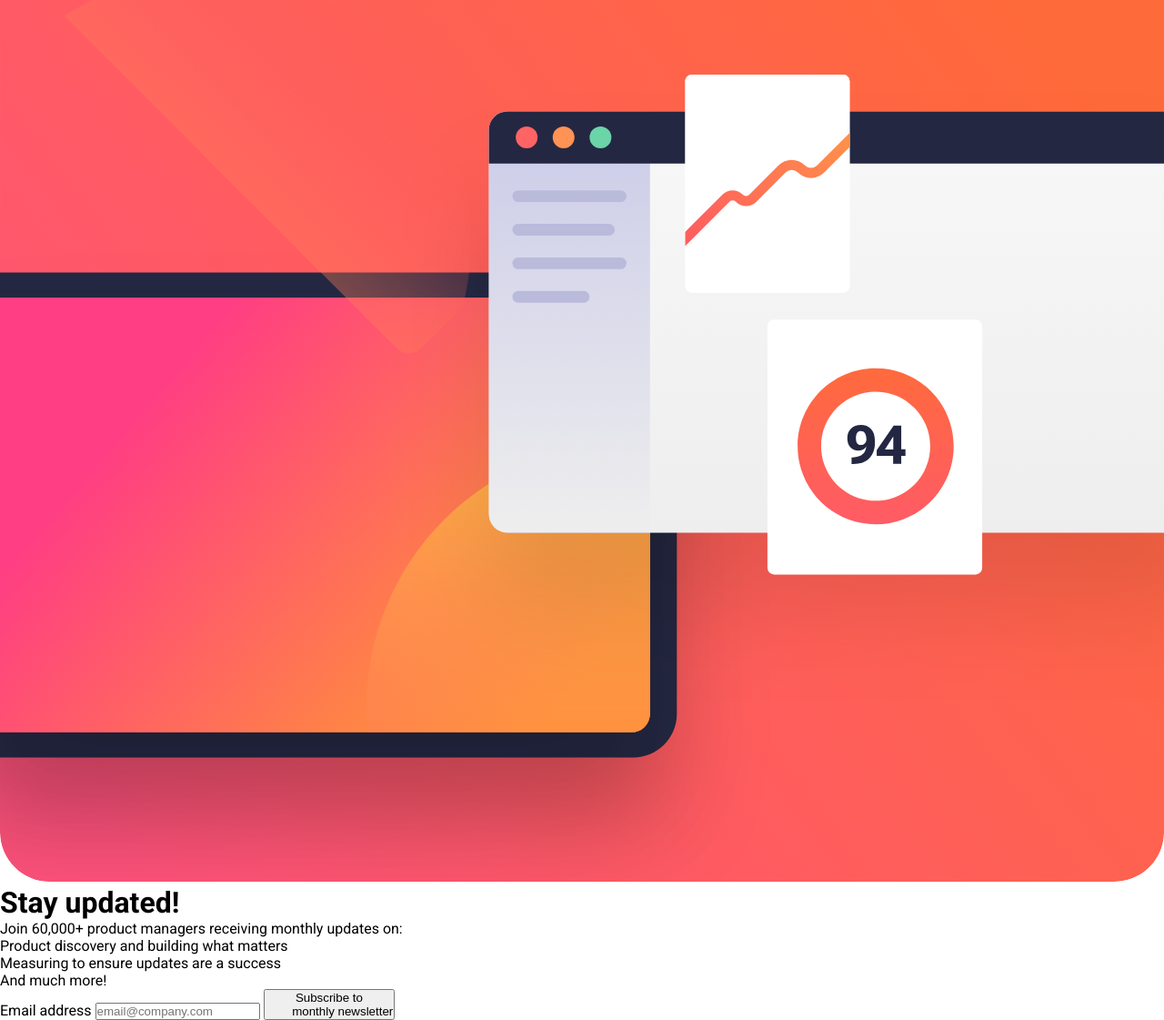
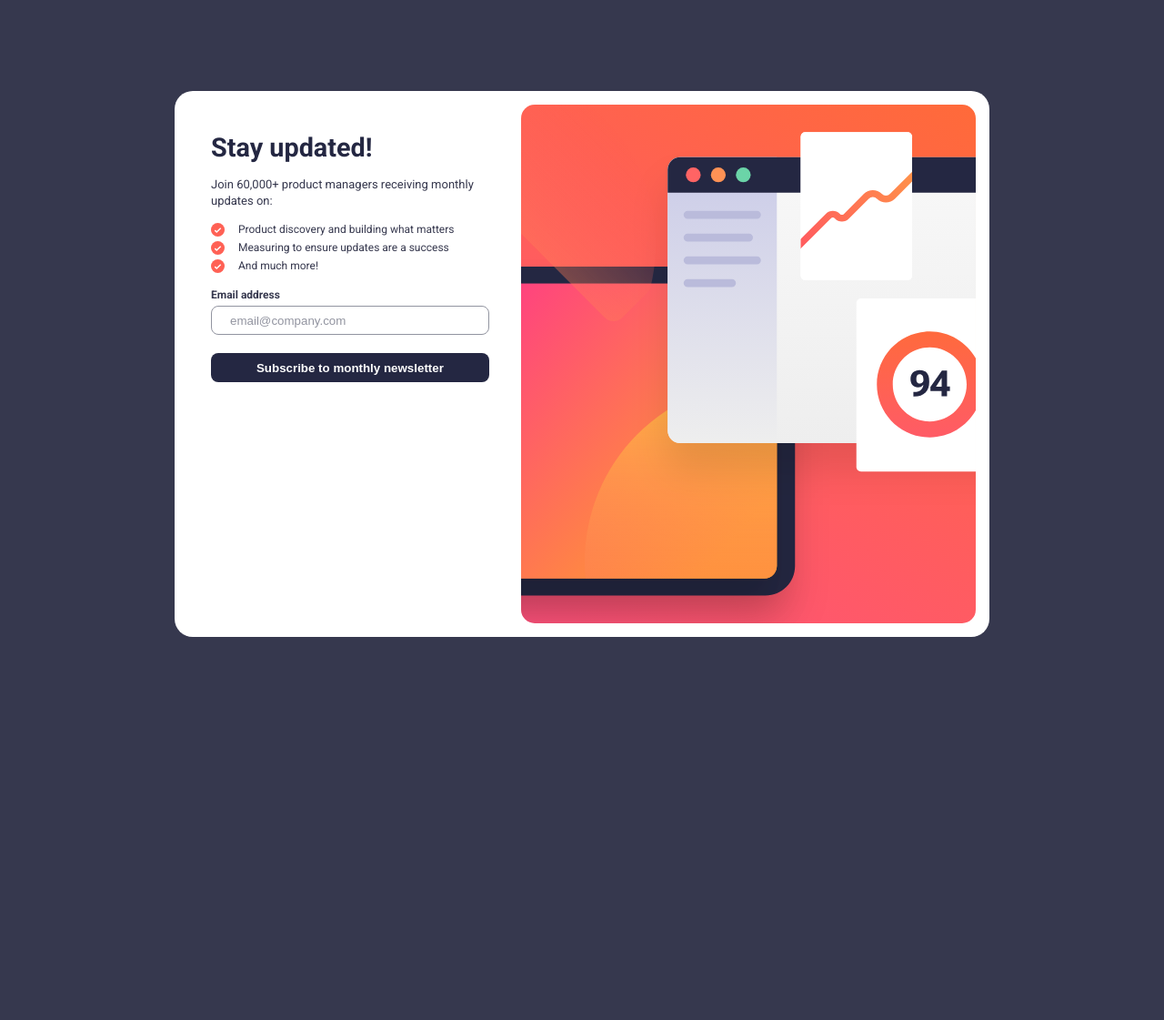
Before and after one commit to mandresblac/proyectosFrontEndMentor, a plain HTML site: page formularioDeSuscripcionBoletin/index.html in a window 1280 px wide. Shown: the whole page at 91% size. After the commit the page ends 800 px from the top, so only its background shows below. Drawn offline with Linux system fonts and the light colour scheme.

Commit message:
commit 4

```diff
--- a/formularioDeSuscripcionBoletin/css/style.css
+++ b/formularioDeSuscripcionBoletin/css/style.css
@@ -1,4 +1,4 @@
-/* ------------ Google Fonts ------------ */
+/* ------------ GOOGLE FONTS ------------ */
 @import url("https://fonts.googleapis.com/css2?family=Roboto:wght@400;700&display=swap");
 
 * {
@@ -17,10 +17,273 @@
   --white: hsl(0, 0%, 100%);
 }
 
+/* -------------- ESTILOS GENERALES -------------- */
+
 body {
   font-family: "Roboto", sans-serif;
 }
 
+/* img {
+  display: block;
+  width: 100%;
+} */
+
+.newsletter {
+  position: relative;
+}
+
+/* -------------- ESTILOS DEL HEADER -------------- */
+
 .hero__image {
+  display: block;
   width: 100%;
+  height: auto;
 }
+
+/* -------------- ESTILOS PARA MAIN -------------- */
+
+.main {
+  padding: 30px 20px 40px;
+}
+
+.main__title {
+  font-weight: 700;
+  color: var(--dark-slategrey);
+  margin-bottom: 20px;
+}
+
+.main__paragraph {
+  color: var(--charcoal-grey);
+  margin-bottom: 20px;
+  font-size: 16px;
+  font-weight: normal;
+}
+
+.main__item {
+  color: var(--charcoal-grey);
+  display: flex;
+  align-items: flex-start;
+  gap: 15px;
+  margin-bottom: 10px;
+}
+
+/* -------------- ESTILOS PARA EL MAIN FORM -------------- */
+.main__form {
+  margin-top: 30px;
+  display: flex;
+  flex-direction: column;
+}
+
+.main__label {
+  color: var(--charcoal-grey);
+  font-size: 12px;
+  font-weight: bold;
+  margin-bottom: 5px;
+}
+
+.main__input {
+  margin-bottom: 20px;
+  border: 1px solid var(--grey);
+  height: 2.8rem;
+  border-radius: 8px;
+  padding-left: 20px;
+  outline: none;
+}
+
+.main__input::placeholder {
+  color: var(--grey);
+}
+
+.main__button {
+  background-color: var(--dark-slategrey);
+  border: none;
+  color: var(--white);
+  padding: 15px 0;
+  border-radius: 8px;
+  font-weight: bold;
+  cursor: pointer;
+}
+
+.main__button:hover {
+  background-color: var(--white);
+  color: var(--dark-slategrey);
+  border: 1px solid var(--grey);
+  transition: all 0.4s;
+}
+
+/* -------------- ESTILOS PARA SUCCESS -------------- */
+.success {
+  position: absolute;
+  top: 0;
+  background-color: transparent;
+  padding: 30px 20px 40px;
+}
+
+.success__image {
+  margin-top: 110px;
+  width: 60px;
+  height: 60px;
+  margin-bottom: 40px;
+}
+
+.main__paragraph {
+  line-height: 25px;
+  margin-top: 4px;
+}
+
+.main__paragraph span {
+  font-weight: bold;
+}
+
+.success__button {
+  width: 100%;
+  background-color: var(--dark-slategrey);
+  /* background-color: red; */
+  border: none;
+  color: var(--white);
+  padding: 15px 0;
+  border-radius: 8px;
+  font-weight: bold;
+  cursor: pointer;
+  margin-top: 213px;
+}
+
+/* ------------ MEDIA QUERIES ------------ */
+
+@media (min-width: 768px) {
+  body {
+    background-color: var(--charcoal-grey);
+    height: 100vh;
+    display: flex;
+    align-items: center;
+    justify-content: center;
+  }
+  .newsletter {
+    margin: 0 auto;
+    background-color: var(--white);
+    width: 70%;
+    height: 75%;
+    border-radius: 20px;
+
+    display: flex;
+    flex-direction: row-reverse;
+    align-items: center;
+  }
+
+  /* -------------- HEADER -------------- */
+  .hero {
+    width: 69%;
+    height: 100%;
+    padding: 15px;
+  }
+
+  .hero__image {
+    height: 100%;
+    width: 100%;
+    border-radius: 15px;
+    content: url(../assets/images/illustration-sign-up-desktop.svg);
+    object-fit: cover;
+  }
+
+  /* -------------- MAIN -------------- */
+
+  .main {
+    height: 100%;
+    padding-top: 15px;
+    padding-left: 40px;
+    display: flex;
+    flex-direction: column;
+    align-items: start;
+  }
+
+  .main__title {
+    font-weight: 700;
+    color: var(--dark-slategrey);
+    font-size: 1.8rem;
+    margin-top: 30px;
+    margin-bottom: 15px;
+  }
+
+  .main__paragraph {
+    color: var(--charcoal-grey);
+    margin-top: 0;
+    margin-bottom: 15px;
+    font-size: 13px;
+    line-height: 18px;
+    font-weight: normal;
+  }
+  .main__item img {
+    width: 15px;
+    height: 15px;
+  }
+  .main__item {
+    color: var(--charcoal-grey);
+    display: flex;
+    align-items: flex-start;
+    font-size: 12px;
+    gap: 15px;
+    margin-bottom: 5px;
+  }
+
+  /* -------------- EL MAIN FORM -------------- */
+  .main__form {
+    margin-top: 12px;
+    display: flex;
+    flex-direction: column;
+    width: 100%;
+  }
+
+  .main__label {
+    color: var(--charcoal-grey);
+    font-size: 12px;
+    font-weight: bold;
+    margin-bottom: 5px;
+  }
+
+  .main__input {
+    margin-bottom: 20px;
+    border: 1px solid var(--grey);
+    height: 2rem;
+    border-radius: 8px;
+    padding-left: 20px;
+    outline: none;
+  }
+
+  .main__input::placeholder {
+    color: var(--grey);
+  }
+
+  .main__button {
+    background-color: var(--dark-slategrey);
+    border: none;
+    color: var(--white);
+    padding: 15px 0;
+    border-radius: 8px;
+    font-weight: bold;
+    cursor: pointer;
+    height: 2rem;
+    line-height: 3px;
+  }
+
+  .main__button:hover {
+    background-color: var(--white);
+    color: var(--dark-slategrey);
+    border: 1px solid var(--grey);
+    transition: all 0.4s;
+  }
+
+  /* -------------- ESTILOS PARA SUCCESS -------------- */
+  .success {
+    display: none;
+  }
+}
+
+/* ------------ CLASES UTILIZADAS EN JAVASCRIPT ------------ */
+.ocultar {
+  visibility: hidden;
+}
+
+.mostrar {
+  visibility: visible;
+  transition: all 0.5s;
+}
--- a/formularioDeSuscripcionBoletin/index.html
+++ b/formularioDeSuscripcionBoletin/index.html
@@ -16,6 +16,7 @@
     <link rel="stylesheet" href="./css/style.css" />
   </head>
   <body>
+    <div class="newsletter">
       <header class="hero">
         <img
           src="./assets/images/illustration-sign-up-mobile.svg"
@@ -24,32 +25,64 @@
         />
       </header>
 
-    <main>
-      <h1>Stay updated!</h1>
-      <p>Join 60,000+ product managers receiving monthly updates on:</p>
+      <main class="main">
+        <h1 class="main__title">Stay updated!</h1>
+        <p class="main__paragraph">
+          Join 60,000+ product managers receiving monthly updates on:
+        </p>
 
-      <ul>
-        <li>Product discovery and building what matters</li>
-        <li>Measuring to ensure updates are a success</li>
-        <li>And much more!</li>
+        <ul class="main__list">
+          <li class="main__item">
+            <img src="./assets/images/icon-list.svg" alt="Icon list" />
+            Product discovery and building what matters
+          </li>
+          <li class="main__item">
+            <img src="./assets/images/icon-list.svg" alt="Icon list" />
+            Measuring to ensure updates are a success
+          </li>
+          <li class="main__item">
+            <img src="./assets/images/icon-list.svg" alt="Icon list" />
+            And much more!
+          </li>
         </ul>
 
-      <form action="">
-        <label for="">Email address</label>
-        <input type="email" name="" id="" placeholder="email@company.com" />
+        <form class="main__form">
+          <label for="main__input" class="main__label">Email address</label>
+          <input
+            type="email"
+            name=""
+            id="main__input"
+            placeholder="email@company.com"
+            class="main__input"
+            required
+          />
           <input
             type="submit"
-          value="Subscribe to
-        monthly newsletter"
+            class="main__button"
+            value="Subscribe to monthly newsletter"
           />
         </form>
       </main>
+    </div>
+
+    <div class="success ocultar">
+      <img
+        src="./assets/images/icon-success.svg"
+        alt="Icon list"
+        class="success__image"
+      />
+      <h1 class="main__title">Thanks for <br />subscribing!</h1>
+      <p class="main__paragraph">
+        A confirmation email has been sent to <span>ash@loremcompany.com</span>.
+        Please open it and click the button inside to confirm your subscription.
+      </p>
+
+      <input type="submit" class="success__button" value="Dismiss message" />
+    </div>
 
     <!-- Success message start -->
 
-    <!-- Thanks for subscribing! A confirmation email has been sent to
-    ash@loremcompany.com. Please open it and click the button inside to confirm
-    your subscription. Dismiss message -->
+    <!--   Dismiss message -->
 
     <script src="./js/script.js"></script>
   </body>
```
Lines whose indentation alone changed are shown as unchanged.
